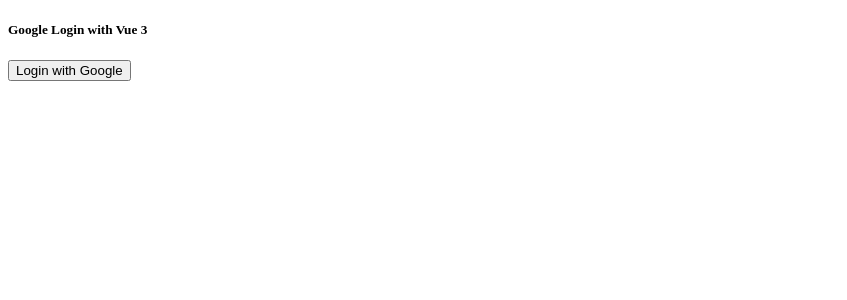
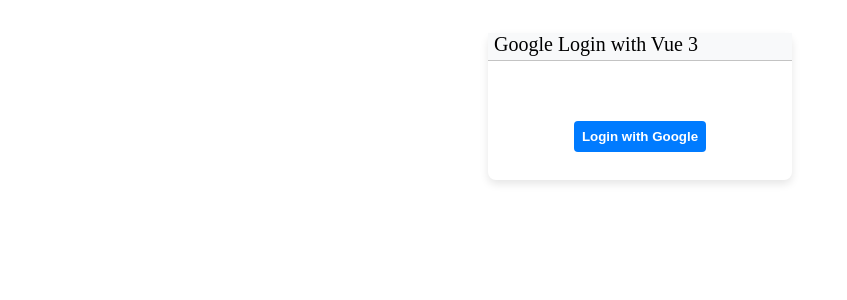
Before and after one commit to Elcand/vue-google, a Vue app: page / in a window 1280 px wide. Shown: the top 300 px of the page, without its empty margins (0-847 px from the left). Built offline with nearby package versions, Linux system fonts and the light colour scheme; what vue3-google-login would draw is missing.

Commit message:
feat: add style

```diff
--- a/src/App.vue
+++ b/src/App.vue
@@ -20,7 +20,7 @@
             <h5 class="card-title mb-0">Google Login with Vue 3</h5>
           </div>
           <div class="card-body">
-            <div class="text-center">
+            <div class="alert text-center">
               <div v-show="accessToken" className="alert alert-success">
                 Login Success.
               </div>
@@ -36,5 +36,63 @@
 </template>
 
 <style scoped>
-/* Add your styles here if needed */
+.container {
+  margin-top: 2rem;
+  margin-left: 10rem;
+  margin-right: 10rem;
+  padding-left: 10rem;
+  padding-right: 10rem;
+}
+
+.card {
+  border-radius: 0.5rem;
+  box-shadow: 0 0.25rem 0.5rem rgba(0, 0, 0, 0.1);
+  margin-left: 10rem;
+  margin-right: 10rem;
+}
+
+.card-header {
+  background-color: #f8f9fa;
+  border-bottom: 1px solid #c3c3c3;
+  margin-bottom: 2rem;
+  padding-bottom: 4px;
+  padding-left: 6px;
+}
+
+.card-body {
+  text-align: center;
+}
+
+.card-title {
+  margin-bottom: 0;
+  font-size: 1.25rem;
+  font-weight: 500;
+}
+
+.alert {
+  margin-bottom: 1rem;
+  padding: 0.75rem 1.25rem;
+  border-radius: 0.25rem;
+}
+
+.btn-primary {
+  background-color: #007bff;
+  color: white;
+  font-weight: bold;
+  border: none;
+  border-radius: 4px;
+  margin: 1rem;
+  padding: 8px;
+}
+
+.btn-primary:hover {
+  background-color: #0056b3;
+  border-color: #004085;
+}
+
+.alert-success {
+  color: #155724;
+  background-color: #d4edda;
+  border-color: #c3e6cb;
+}
 </style>
```
